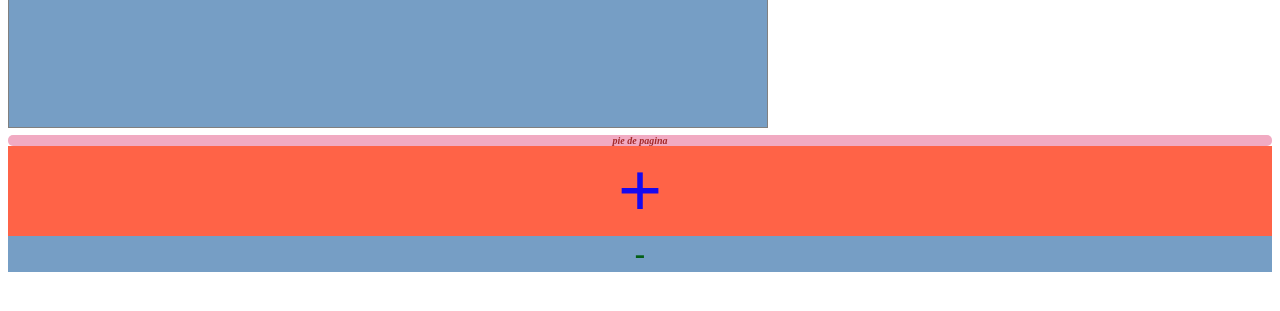
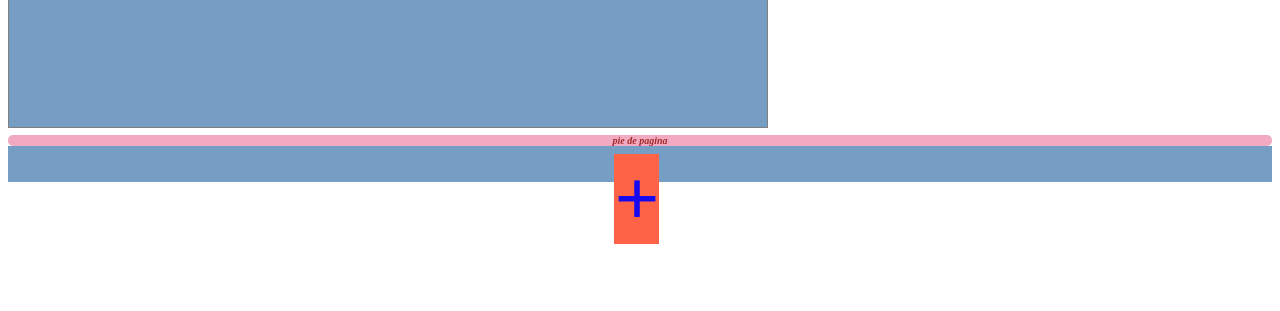
Before and after one commit to RaquelBernalR/MUJER-DIGITAL, a plain HTML site: page index4.html in a window 1280 px wide. Shown: the part 481-792 px from the top of the page. Drawn offline with Linux system fonts and the light colour scheme.

Commit message:
Se trabajo en la distribucion de la pagina web, estilos y efectos y se modifico para agregar posicion absoluta al objeto mas

```diff
--- a/index4.html
+++ b/index4.html
@@ -57,13 +57,16 @@
     #holasoyelid{
         color: #1709ef;
         font-weight: 800;
+        position: absolute;
+        bottom: 75px;
+        left: 48%;
     }
     #holasoyelid2{
         color:rgb(3, 95, 23);
         font-size: 31px;
         font-weight: 800;
     }
-    .holasoylaclase{
+    .fondocentrado{
         background: rgb(118, 158, 197);
         text-align: center;
     }
@@ -84,7 +87,7 @@
 
     </nav>
 
-    <section class="holasoylaclase">
+    <section class="fondocentrado">
         aqui va la seccion
 
     <h1 style="color: red;" > Hola mundo tic</h1>
@@ -97,10 +100,10 @@
         pie de pagina
     </footer>
 
-    <div id="holasoyelid" class="holasoylaclase prueba cambio5">
+    <div id="holasoyelid" class="fondocentrado prueba cambio5">
         +
     </div>
-    <div id="holasoyelid2" class="holasoylaclase">
+    <div id="holasoyelid2" class="fondocentrado">
         -
     </div>
 </body>
```
